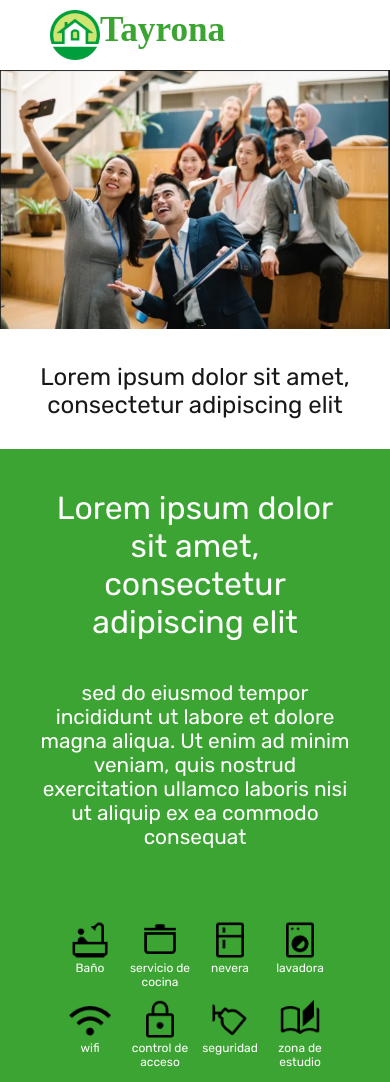
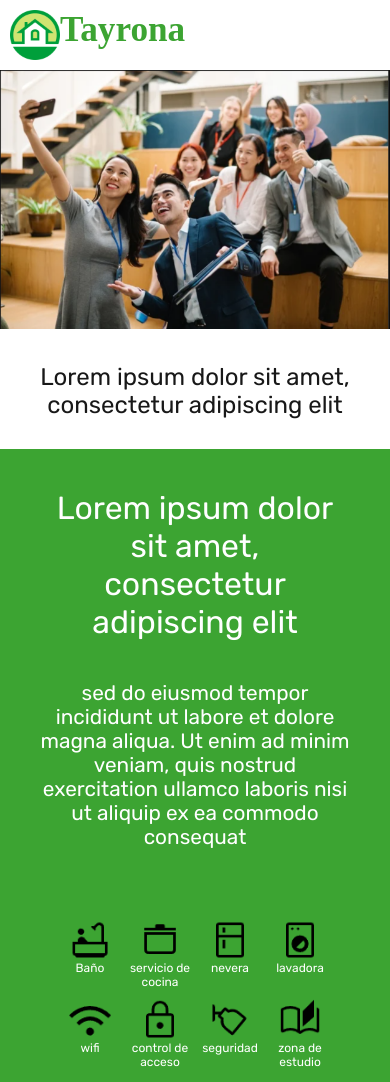
Before and after one commit to DarioAlarcon/tayrona, a plain HTML site: page index.html in a window 390 px wide. Shown: the top 1082 px of the page. Drawn offline with Linux system fonts and the light colour scheme; a web font is replaced by a local one.

Commit message:
item section responsive

```diff
--- a/css/styles.css
+++ b/css/styles.css
@@ -143,6 +143,9 @@ header img{
 
 
 @media (max-width: 800px) {
+    header{
+        padding-left: 10px;
+    }
     .main-section{
         flex-direction: column;
         align-items: center
```
